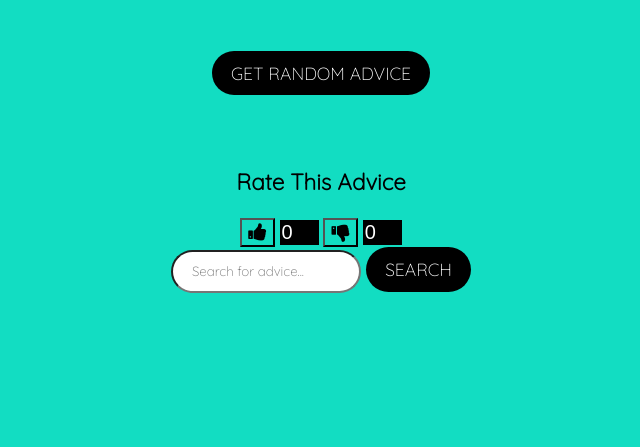
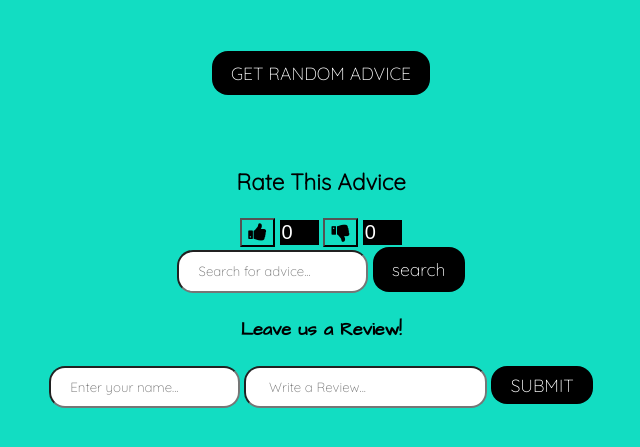
Before and after one commit to seneiya0/phase-1-project, a plain HTML site: page index.html in a window 1280 px wide. Shown: the part 109-556 px from the top of the page, without its empty margins (319-959 px from the left). Drawn offline with Linux system fonts and the light colour scheme; some packages are replaced by stand-ins of ours; a script that the page names is missing.

Commit message:
added a review section and updated CSS

```diff
--- a/index.html
+++ b/index.html
@@ -1,7 +1,7 @@
 <!DOCTYPE html>
 <html lang="en">
 <head>
-<title>Advice</title>
+<title>Advice4All</title>
 <meta charset="utf-8">
 <meta name="viewport" content="width=device-width, initial-scale=1">
 <link rel="stylesheet" href="https://cdnjs.cloudflare.com/ajax/libs/font-awesome/4.7.0/css/font-awesome.min.css">
@@ -21,6 +21,8 @@
 </div>
 <div class = "container">
     <h3>Rate This Advice</h3>
+</div>
+
 <div class="voting-section">
     <button id="likebtn">
         <i class="fa fa-thumbs-up"></i>
@@ -33,13 +35,22 @@
 </div>
 
 
-<div>
 <div class="search-container">
-    <form>
+    <form id=form>
         <input id="search-box" type="text" placeholder="Search for advice...">
-        <button id="search-button" type="submit"> SEARCH </button>
+        <button id="search-button" type="submit"> search </button>
     </form>
 </div>
 
+
+<div class="review-container">
+    <h4>Leave us a Review!</h4>
+    <input type="text" placeholder="Enter your name..." id="name">
+    <input type="text" aria-rowcount="5" placeholder=" Write a Review..." id="comment">
+    <button onclick="addReview()">SUBMIT</button>
+
+    </div>
+    <ul class="list"></ul>
+</div>
 </body>
 </html>
--- a/index.js
+++ b/index.js
@@ -1,11 +1,10 @@
-
 const randomAdvice = 'https://api.adviceslip.com/advice'
-
 document.addEventListener('DOMContentLoaded', () => {
     genAdvice()
+    searchAdvice()
     likeTheAdvice()
     dislikeTheAdvice()
-    //searchAdvice()
+    addReview()
 })
 
 
@@ -20,14 +19,31 @@ adviceButton.addEventListener('click', () => {
 
 function showAdvice(advice){
     const adviceButton = document.querySelector('.button')
-    const adviceText = document.createElement('p')
+    const adviceText = document.createElement('h2')
     adviceText.textContent = `${advice.slip.advice}`
     adviceButton.append(adviceText)
 }
 
-// function searchAdvice() {
-//     const
-// }
+function searchAdvice() {
+    const form = document.getElementById('form')
+    const search = form.querySelector('input')
+    form.addEventListener('submit', (e) => {
+        e.preventDefault();
+        fetch(`https://api.adviceslip.com/advice/search/${search.value}`)
+        .then(r => r.json()) //console.log(r.json()))
+        .then(advice => {
+            //console.log(advice.slips)
+            advice.slips.forEach(slip => {
+                //console.log(slip)
+                const searchBar = document.querySelector('.search-container')
+                const adviceResults = document.createElement('p')
+                adviceResults.textContent = `${slip.advice}`
+                searchBar.append(adviceResults)
+            })
+        })
+    })
+
+}
 
 
 function likeTheAdvice(){
@@ -49,3 +65,28 @@ function dislikeTheAdvice(){
     Swal.fire('Thank you for your feedback!')
 })
 }
+
+
+    const addReview = () => {
+        let name = document.querySelector('.review-container #name');
+        let comment = document.querySelector('.review-container #comment');
+
+        if (name.value !== "" && comment.value != "") {
+        let list = document.querySelector('.list');
+        let list_item = document.createElement ("l1");
+        list_item.innerHTML = `
+        <span>
+        <h5>${name.value} </h5>
+        </span>
+        <p>${comment.value}</p>
+        `;
+        list.append(list_item);
+        }
+
+        if (name.value == "" || comment.value == "") {
+        let list = document.querySelector('.list');
+        let list_item = document.createElement ("l2");
+        list.append(list_item);
+         }
+        name.value=comment.value = "";
+        }
--- a/style.css
+++ b/style.css
@@ -13,16 +13,33 @@ h1 {
     margin-bottom: 4px;
   }
 
+h2{
+    font-family: 'Quicksand', sans-serif;
+}
+
 h3{
     font-family: 'Quicksand', sans-serif;
 }
 
 
+h4{
+    font-family: 'Architects Daughter', cursive;
+    font-size: large;
+    font-weight: bold;
+}
+
 p{
     font-family: 'Quicksand', sans-serif;
-    font-size: larger;
+    text-align: center;
+
 }
 
+h5{
+    font-family: 'Quicksand', sans-serif;
+    font-size: larger;
+    font-weight: bold;
+    text-align: center;
+}
 
 
 
@@ -49,7 +66,7 @@ div.header h1 {
     background-color: black;
     color: white;
     padding: 0.7rem 1.2rem;
-    border-radius: 1.5rem;
+    border-radius: 1.0rem;
     cursor: pointer;
     outline: 0;
 }
@@ -74,6 +91,7 @@ div.container h3{
 
 #likebtn:hover{
     padding-inline: 5px;
+    background: white;
 }
 
 #dislikebtn{
@@ -83,6 +101,7 @@ div.container h3{
 
 #dislikebtn:hover{
     padding-inline: 5px;
+    background: white;
 }
 
 #likebtn:active{
@@ -99,15 +118,15 @@ div.container h3{
 
 #search-box{
     font-family: 'Quicksand', sans-serif;
-    width: 50;
+    width: 60;
     position: relative;
     cursor: pointer;
     padding: 0.7rem 1.2rem;
-    border-radius: 1.5rem;
+    border-radius: 1.0rem;
 }
 
 #search-box:hover{
-    padding-block: 10px;
+    padding-block: 15px;
 }
 
 #search-button{
@@ -117,7 +136,7 @@ div.container h3{
     background-color: black;
     color: white;
     padding: 0.7rem 1.2rem;
-    border-radius: 1.5rem;
+    border-radius: 1.0rem;
     cursor: pointer;
     outline: 0;
 }
@@ -133,3 +152,49 @@ div.voting-section input{
     color: white;
     font-size: 20px;
 }
+
+#name{
+    font-family: 'Quicksand', sans-serif;
+    width: 50;
+    position: relative;
+    cursor: pointer;
+    padding: 0.7rem 1.2rem;
+    border-radius: 1.0rem;
+}
+
+#name:hover{
+    padding-block: 15px;
+}
+
+#comment{
+    font-family: 'Quicksand', sans-serif;
+    width: 200px;
+    position: relative;
+    cursor: pointer;
+    padding: 0.7rem 1.2rem;
+    border-radius: 1.0rem;
+}
+
+#comment:hover{
+    padding-block: 15px;
+}
+
+div.review-container{
+    text-align: center;
+}
+
+div.review-container button {
+    font-size: 1.1rem;
+    font-family: 'Quicksand', sans-serif;
+    border: none;
+    background-color: black;
+    color: white;
+    padding: 0.5rem 1.2rem;
+    border-radius: 1.0rem;
+    cursor: pointer;
+    outline: 0;
+}
+
+div.review-container button:hover{
+    padding-block: 10px;
+}
```
